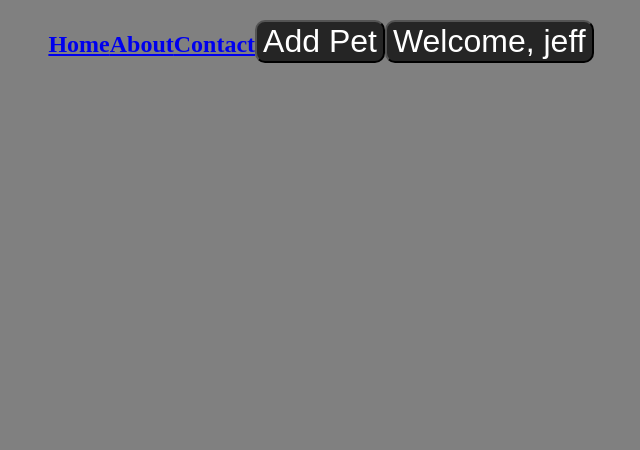
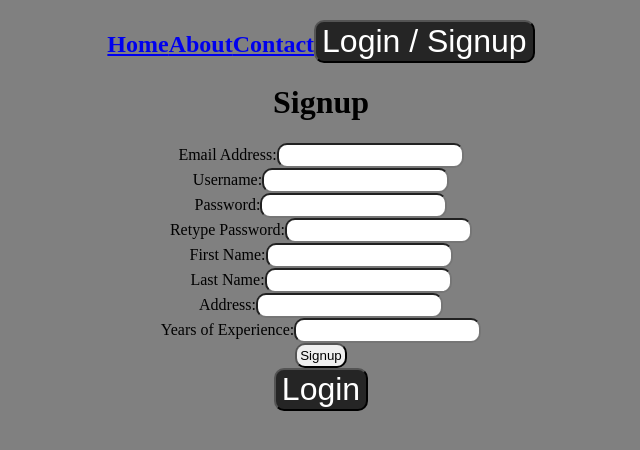
Before and after one commit to team-johnny-bravo/grace-adopter, a React app: page /signup in a window 1280 px wide. Shown: the top 450 px of the page, without its empty margins (319-959 px from the left). Built offline with nearby package versions, Linux system fonts and the light colour scheme.

Commit message:
Create login and signup pages

```diff
--- a/src/App.js
+++ b/src/App.js
@@ -3,7 +3,10 @@ import React, { useEffect } from "react";
 import Home from './components/Home.jsx'
 import SinglePetPage from "./components/SinglePetPage.jsx";
 import NavBar from "./components/NavBar.jsx"
+import Login from "./components/Login.jsx";
+import Signup from "./components/Signup.jsx";
 import { Routes, Route, Link } from "react-router-dom";
+
 
 function App() {
 
@@ -13,7 +16,9 @@ function App() {
       <NavBar />
       <Routes>
         <Route index element={<Home />} />
-        <Route path="pet/:petId" element={<SinglePetPage />} />
+        <Route path="/login" element={<Login />} />
+        <Route path="/signup" element={<Signup />} />
+        <Route path="/pet/:petId" element={<SinglePetPage />} />
       </Routes>
     </>
   );
--- /dev/null
+++ b/src/components/Login.jsx
@@ -0,0 +1,42 @@
+import React from 'react'
+// import { useDispatch } from 'react-redux';
+import { useState } from 'react';
+import { useNavigate } from 'react-router-dom';
+
+const Login = () => {
+    // const dispatch = useDispatch();
+    const navigate = useNavigate();
+
+    let [form, setForm] = useState({ username: '', password: ''})
+
+    const handleChange = (prop) => (e) => {
+        setForm({
+            ...form,
+            [prop]: +e.target.value,
+        });
+    };
+
+  return (
+    <div className='loginPage'>
+        <h1>Login</h1>
+        <form >
+            <label htmlFor="username">Username:</label>
+            <input
+                name="username"
+                value={form.username || ""}
+                onChange={handleChange}
+            /> <br/>
+            <label htmlFor="password">Password:</label>
+            <input
+                name="password"
+                value={form.password || ""}
+                onChange={handleChange}
+            /> <br/>
+            <input type="submit" value={"Login"} />
+        </form>
+        <button onClick={() => navigate('/signup')}>Sign Up</button>
+    </div>
+  )
+}
+
+export default Login
--- a/src/components/NavBar.jsx
+++ b/src/components/NavBar.jsx
@@ -1,11 +1,16 @@
 //rafce
 import React from 'react'
+import { useNavigate } from 'react-router-dom';
+
 
 const NavBar = () => {
+    const navigate =useNavigate()
     const user={
-        name: "jeff",
-        isAdmin: true
+        name: "",
+        isAdmin: false
     };
+
+
 
   return (
     <div className='navbar'>
@@ -14,7 +19,7 @@ const NavBar = () => {
             <a href="/about">About</a>
             <a href="/contact">Contact</a>
             {user.isAdmin ? <button>Add Pet</button> : null}
-            {user.name ? <button>Welcome, {user.name}</button> : <button>Login / Signup</button>}
+            {user.name ? <button>Welcome, {user.name}</button> : <button onClick={()=>navigate('/login')}>Login / Signup</button>}
         </h2>
     </div>
   )
--- /dev/null
+++ b/src/components/Signup.jsx
@@ -0,0 +1,87 @@
+import React from 'react'
+// import { useDispatch } from 'react-redux';
+import { useState } from 'react';
+import { useNavigate } from 'react-router-dom';
+
+const Signup = () => {
+    // const dispatch = useDispatch();
+    const navigate = useNavigate();
+
+    let [form, setForm] = useState({
+        username: '',
+         password: '',
+         checkPassword:'',
+         email: '',
+         fname: '',
+         lname: '',
+         address: '',
+         experience: 0,
+        })
+
+    const handleChange = (prop) => (e) => {
+        setForm({
+            ...form,
+            [prop]: +e.target.value,
+        });
+    };
+
+  return (
+    <div className='signupPage'>
+        <h1>Signup</h1>
+        <form >
+            <label htmlFor="email">Email Address:</label>
+            <input
+                name="email"
+                value={form.email || ""}
+                onChange={handleChange}
+            /> <br/>
+            <label htmlFor="username">Username:</label>
+            <input
+                name="username"
+                value={form.username || ""}
+                onChange={handleChange}
+            /> <br/>
+            <label htmlFor="password">Password:</label>
+            <input
+                name="password"
+                value={form.password || ""}
+                onChange={handleChange}
+            /> <br/>
+            <label htmlFor="checkPassword">Retype Password:</label>
+            <input
+                name="checkPassword"
+                value={form.checkPassword || ""}
+                onChange={handleChange}
+            /> <br/>
+            <label htmlFor="fname">First Name:</label>
+            <input
+                name="fname"
+                value={form.fname || ""}
+                onChange={handleChange}
+            /> <br/>
+            <label htmlFor="lname">Last Name:</label>
+            <input
+                name="lname"
+                value={form.lname || ""}
+                onChange={handleChange}
+            /> <br/>
+            <label htmlFor="address">Address:</label>
+            <input
+                name="address"
+                value={form.address || ""}
+                onChange={handleChange}
+            /> <br/>
+            <label htmlFor="experience">Years of Experience:</label>
+            <input
+                name="experience"
+                value={form.experience || ""}
+                onChange={handleChange}
+            /> <br/>
+            <input type="submit" value={"Signup"} />
+        </form>
+        <button onClick={() => navigate('/login')}>Login</button>
+    </div>
+  )
+}
+
+export default Signup
```
